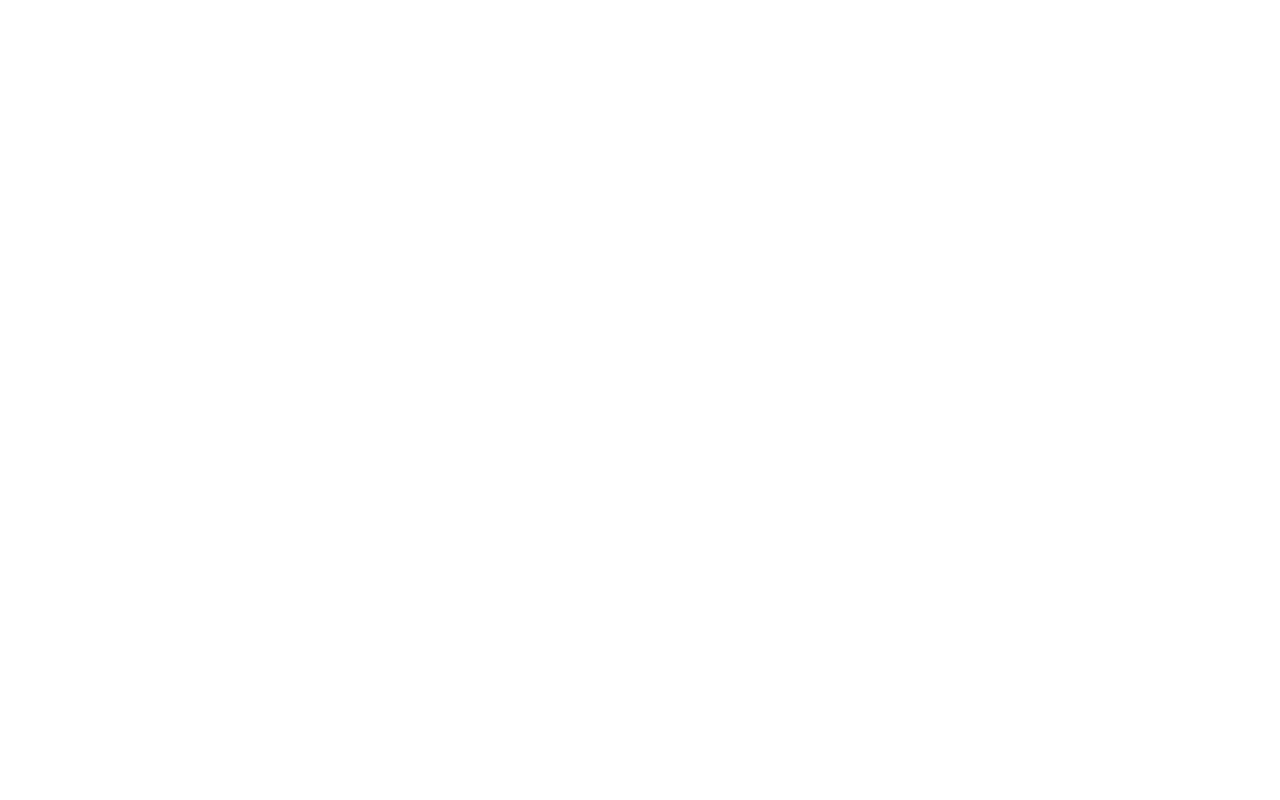
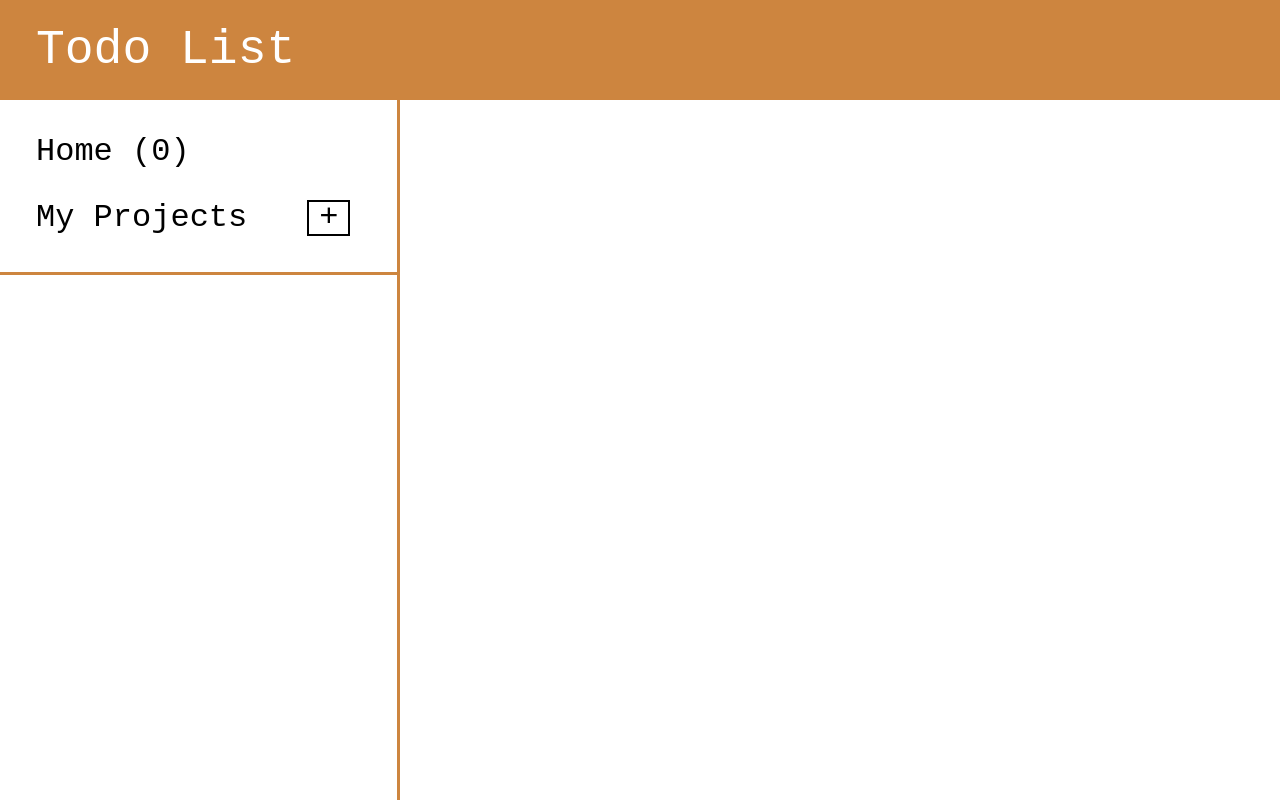
Before and after one commit to MarkR-Dev/todo-list, a website built with webpack: page src/index.html in a window 1280 px wide. Built offline with nearby package versions, Linux system fonts and the light colour scheme.

Commit message:
Add sidebar template html and css

```diff
--- a/src/css/style.css
+++ b/src/css/style.css
@@ -0,0 +1,82 @@
+body {
+    font-family: monospace;
+    /* background-color: white; */
+    height: 100vh;
+    display: flex;
+    flex-direction: column;
+}
+
+header {
+    height: 100px;
+    padding-left: 36px;
+    font-size: 3rem;
+    background-color: peru;
+    color: white;
+    display: flex;
+    align-items: center;
+}
+
+#main {
+    display: flex;
+    flex-grow: 1;
+}
+
+/* Sidebar */
+
+#sidebar {
+    border-right: 3px solid peru;
+    min-width: 400px;
+}
+
+#sidebar-project-nav {
+    padding: 20px;
+    border-bottom: 3px solid peru;
+    font-size: 2rem;
+    /* display: flex;
+    flex-direction: column; */
+}
+
+#home {
+    text-align: left;
+    border: none;
+    background-color: transparent;
+    padding: 16px;
+    min-width: 100%;
+    cursor: pointer;
+}
+
+#my-projects-heading {
+    display: flex;
+    gap: 60px;
+    padding: 16px;
+    align-items: center;
+    cursor: default;
+}
+
+#home:hover,
+#my-projects-heading:hover {
+    background-color: rgba(205, 133, 63, 0.2);
+    border-radius: 10px;
+}
+
+#add-project-btn {
+    border: 2px solid;
+    padding: 0 10px;
+    max-height: 50px;
+    background-color: transparent;
+    cursor: pointer;
+}
+
+.add:hover {
+    color: rgb(15, 172, 15);
+    border-color: rgb(15, 172, 15);
+}
+
+/* Projects */
+
+#created-project-nav {
+    padding: 20px;
+    font-size: 1.2rem;
+    display: flex;
+    flex-direction: column;
+}
--- a/src/index.html
+++ b/src/index.html
@@ -6,6 +6,25 @@
     <title>Todo List</title>
 </head>
 <body>
+    <header>Todo List</header>
 
+    <div id="main">
+        <div id="sidebar">
+            <div id="sidebar-project-nav">
+                <button type="button" id="home">Home (<span id="home-total">0</span>)</button>
+
+                <div id="my-projects-heading">
+                    <h3>My Projects</h3>
+                    <button type="button" id="add-project-btn" class="add">+</button>
+                </div>
+            </div>
+
+            <div id="created-project-nav"></div>
+        </div>
+
+        <div id="active-project-container">
+
+        </div>
+    </div>
 </body>
 </html>
```
